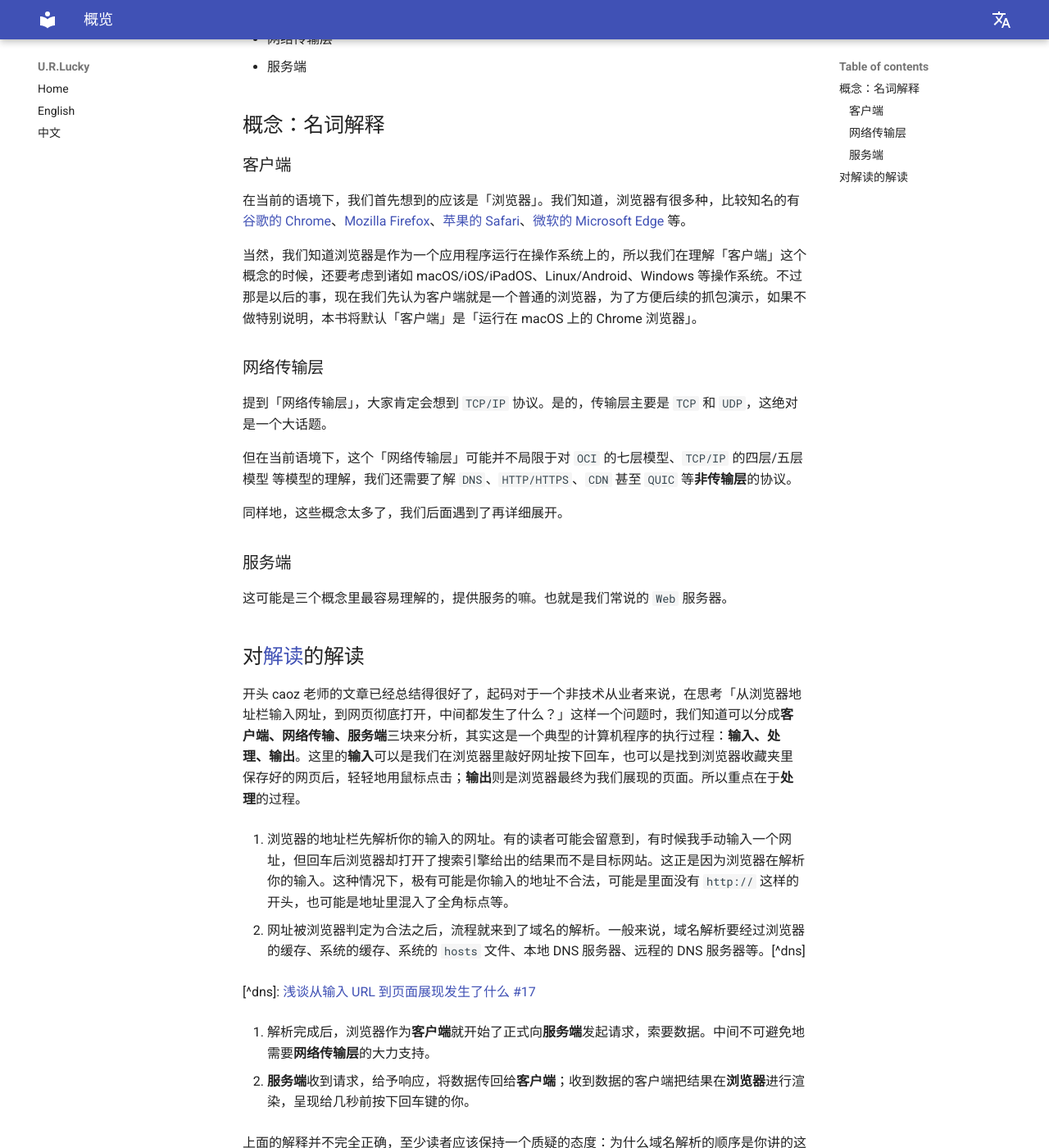
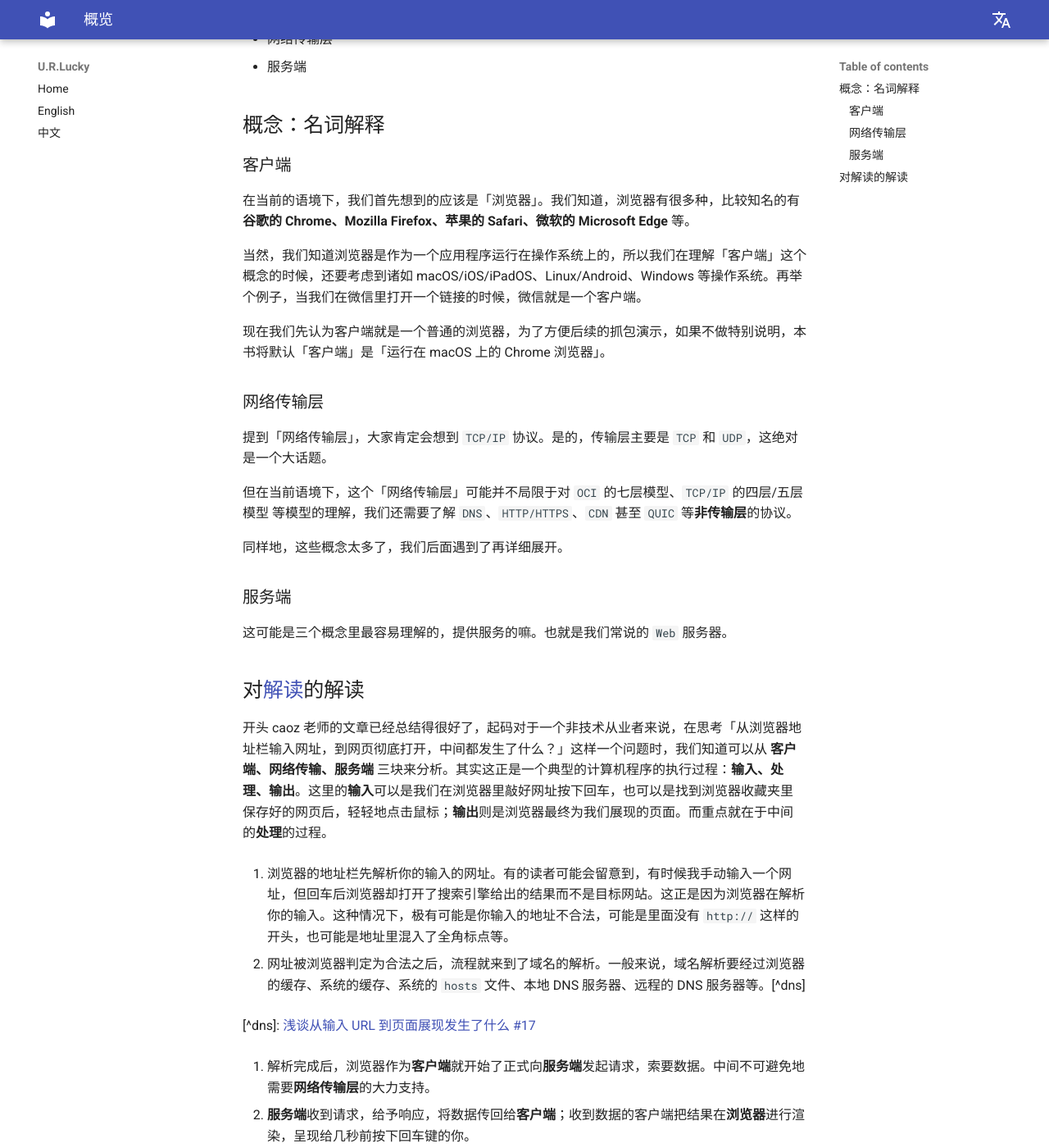
Before and after one commit to keepwow/URL, an MkDocs documentation site: the page built from docs/zh/overview.md, in a window 1280 px wide and 1400 px high, scrolled down 421 px. Shown: the whole window at 82% size. Built offline with MkDocs 1.6.1 and Material for MkDocs 9.7.7, drawn with Linux system fonts in a browser that asks for light colours; plug-ins that fetch from the network failed and are left out; comment, search, counter and statistics services are not loaded; some of the changed text lies outside the part shown.

Commit message:
Reverse to not use site_url in mkdocs.yml and update docs/zh/overview.md

```diff
--- a/docs/zh/overview.md
+++ b/docs/zh/overview.md
@@ -4,7 +4,7 @@
 
 读完[一则经典技术面试题目的解读](http://mp.weixin.qq.com/s?__biz=MzI0MjA1Mjg2Ng==&amp;mid=209679438&amp;idx=1&amp;sn=d68c1512ad23f6e164f69bd351a18c62&amp;) （下文统一称为**解读**），我们应该有了一个大概的认知，即上网这个过程分为三个大的区块，一块是客户端，一块是网络传输层，一块是服务端。
 
-这种先整后分的思路有助于我们理清思路，就拿学习开车来说，我心中的好教练会告诉学员：「不要想太多，一个方向盘，四个轮子，有啥好怕的」。对一个学车的新手来说，一开始就想弄明白发动机的运行原理，大概率不会对掌握开车技能有实际的帮助。
+这种先总后分的思路有助于我们更好地理解整个过程。就拿学习开车来说，我心中的好教练会告诉学员：「不要想太多，一个方向盘，四个轮子，有啥好怕的」。对一个学车的新手来说，上来就研究发动机的运行原理，大概率不会对掌握开车技能有实际的帮助。
 
 那我们先确保理解这三个抽象的概念：
 
@@ -16,9 +16,11 @@
 
 ### 客户端
 
-在当前的语境下，我们首先想到的应该是「浏览器」。我们知道，浏览器有很多种，比较知名的有[谷歌的 Chrome]()、[Mozilla Firefox]()、[苹果的 Safari]()、[微软的 Microsoft Edge]() 等。
+在当前的语境下，我们首先想到的应该是「浏览器」。我们知道，浏览器有很多种，比较知名的有 **谷歌的 Chrome、Mozilla Firefox、苹果的 Safari、微软的 Microsoft Edge** 等。
 
-当然，我们知道浏览器是作为一个应用程序运行在操作系统上的，所以我们在理解「客户端」这个概念的时候，还要考虑到诸如 macOS/iOS/iPadOS、Linux/Android、Windows 等操作系统。不过那是以后的事，现在我们先认为客户端就是一个普通的浏览器，为了方便后续的抓包演示，如果不做特别说明，本书将默认「客户端」是「运行在 macOS 上的 Chrome 浏览器」。
+当然，我们知道浏览器是作为一个应用程序运行在操作系统上的，所以我们在理解「客户端」这个概念的时候，还要考虑到诸如 macOS/iOS/iPadOS、Linux/Android、Windows 等操作系统。再举个例子，当我们在微信里打开一个链接的时候，微信就是一个客户端。
+
+现在我们先认为客户端就是一个普通的浏览器，为了方便后续的抓包演示，如果不做特别说明，本书将默认「客户端」是「运行在 macOS 上的 Chrome 浏览器」。
 
 ### 网络传输层
 
@@ -34,7 +36,7 @@
 
 ## 对[解读](http://mp.weixin.qq.com/s?__biz=MzI0MjA1Mjg2Ng==&amp;mid=209679438&amp;idx=1&amp;sn=d68c1512ad23f6e164f69bd351a18c62&amp;)的解读
 
-开头 caoz 老师的文章已经总结得很好了，起码对于一个非技术从业者来说，在思考「从浏览器地址栏输入网址，到网页彻底打开，中间都发生了什么？」这样一个问题时，我们知道可以分成**客户端、网络传输、服务端**三块来分析，其实这是一个典型的计算机程序的执行过程：**输入、处理、输出**。这里的**输入**可以是我们在浏览器里敲好网址按下回车，也可以是找到浏览器收藏夹里保存好的网页后，轻轻地用鼠标点击；**输出**则是浏览器最终为我们展现的页面。所以重点在于**处理**的过程。
+开头 caoz 老师的文章已经总结得很好了，起码对于一个非技术从业者来说，在思考「从浏览器地址栏输入网址，到网页彻底打开，中间都发生了什么？」这样一个问题时，我们知道可以从 **客户端、网络传输、服务端** 三块来分析。其实这正是一个典型的计算机程序的执行过程：**输入、处理、输出**。这里的**输入**可以是我们在浏览器里敲好网址按下回车，也可以是找到浏览器收藏夹里保存好的网页后，轻轻地点击鼠标；**输出**则是浏览器最终为我们展现的页面。而重点就在于中间的**处理**的过程。
 
 1. 浏览器的地址栏先解析你的输入的网址。有的读者可能会留意到，有时候我手动输入一个网址，但回车后浏览器却打开了搜索引擎给出的结果而不是目标网站。这正是因为浏览器在解析你的输入。这种情况下，极有可能是你输入的地址不合法，可能是里面没有 `http://` 这样的开头，也可能是地址里混入了全角标点等。
 
@@ -46,14 +48,13 @@
 
 1. **服务端**收到请求，给予响应，将数据传回给**客户端**；收到数据的客户端把结果在**浏览器**进行渲染，呈现给几秒前按下回车键的你。
 
-上面的解释并不完全正确，至少读者应该保持一个质疑的态度：为什么域名解析的顺序是你讲的这样，你的依据是什么？
+上面的解释并不完全正确，至少读者应该保持一个质疑的态度，因为我们还有很多疑惑:
 
-除此之外，我们还有很多疑惑:
-
+1. 为什么域名解析的顺序是你讲的这样，依据是什么？
 1. [解读](http://mp.weixin.qq.com/s?__biz=MzI0MjA1Mjg2Ng==&amp;mid=209679438&amp;idx=1&amp;sn=d68c1512ad23f6e164f69bd351a18c62&amp;) 中提到的 DNS 劫持是怎么实现的？
 1. CDN 的原理和机制，它到底是怎么做到针对不同地区用户智能解析的？
 1. 浏览器是怎么渲染的？
 1. 访问一个网页往往在几秒之内就有结果了，这么神奇的吗？
 1. 但有时候网页卡很久才出结果，这又是怎么回事呢？
 
-看起来这会是一次奇妙的旅程，接下来我们会有理有据地揭开这个谜团。我们下一章再见。
+看起来这会是一次奇妙的旅程，接下来我们会有理有据地揭开这个谜团。请读者自行尝试回答以上问题，以及你想到的但没有列出在这里的疑问，我们下一章再见。
```
